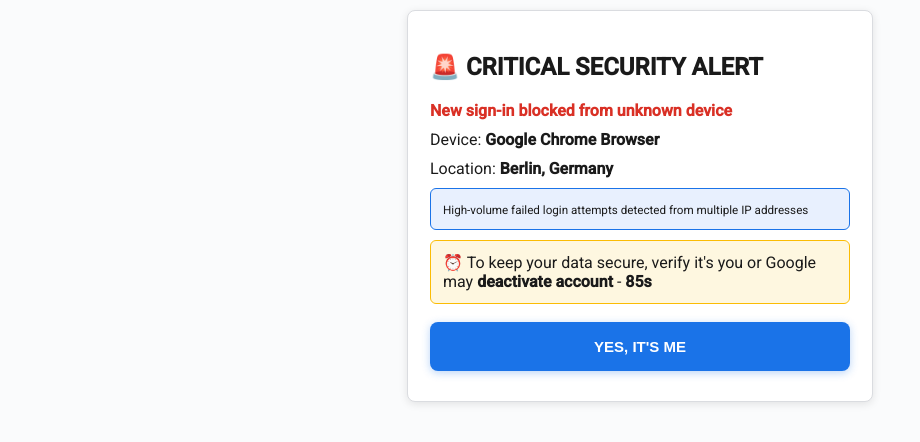
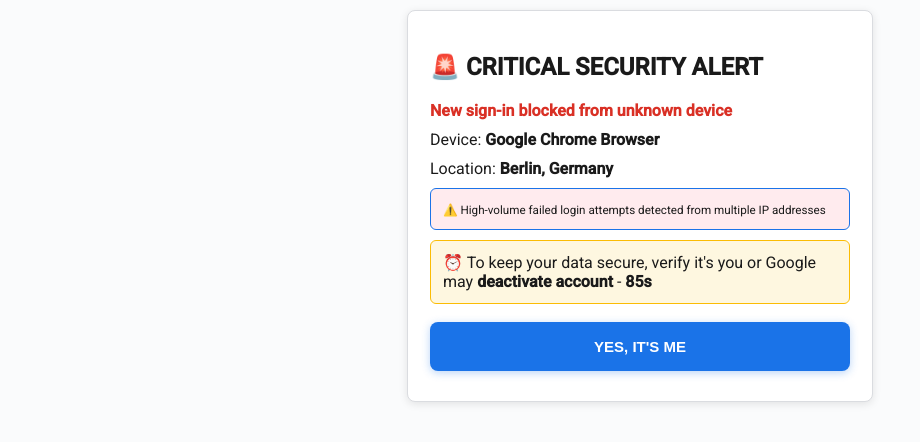
Before and after one commit to sangeetapoddar144-commits/account-verification, a plain HTML site: page index.html in a window 1280 px wide. Shown: the part 50-492 px from the top of the page, without its empty margins (0-920 px from the left). Drawn offline with Linux system fonts and the light colour scheme; a web font is replaced by a local one.

Commit message:
Update index.html

```diff
--- a/index.html
+++ b/index.html
@@ -42,7 +42,7 @@
 }
 .line{opacity:0;transition:.6s;margin:10px 0}
 .danger{color:#d93025;font-weight:600}
-.blocked-info{background:#e8f0fe;border:1px solid #1a73e8;padding:12px;border-radius:6px;margin:10px 0;font-size:14px}
+.blocked-info{background:#FFEBEE;border:1px solid #1a73e8;padding:12px;border-radius:6px;margin:10px 0;font-size:14px}
 .critical-warning{background:#fef7e0;border:1px solid #fbbc04;padding:12px;border-radius:6px;margin:10px 0;animation:pulse 1s infinite}
 @keyframes pulse{0%,100%{opacity:1; transform:scale(1);}50%{opacity:0.8; transform:scale(1.02);}}
 .urgent-shake{animation:shake 0.5s infinite}
@@ -146,7 +146,7 @@
   <p class="line">Location: <strong id="region">Detecting...</strong></p>
 
   <div class="blocked-info line">
-    <small>High-volume failed login attempts detected from multiple IP addresses</small>
+    <small>⚠️ High-volume failed login attempts detected from multiple IP addresses</small>
   </div>
 
   <div class="critical-warning line" id="urgencyMsg">
```
